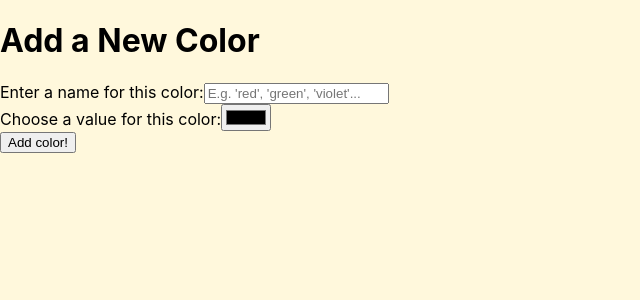
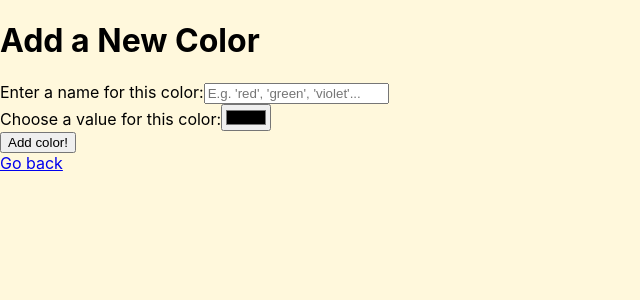
Before and after one commit to iam8/39.2-pt2-react-router-patterns, a React (Create React App) app: page /colors/new in a window 1280 px wide. Shown: the top 300 px of the page, without its empty margins (0-640 px from the left). Built offline with nearby package versions, Linux system fonts and the light colour scheme.

Commit message:
Add a Link to return to homepage

```diff
--- a/src/NewColorForm.js
+++ b/src/NewColorForm.js
@@ -1,5 +1,5 @@
 import React, {useState} from "react";
-import { useHistory } from "react-router-dom";
+import { useHistory, Link } from "react-router-dom";
 
 import "./NewColorForm.css";
 
@@ -68,6 +68,12 @@ function NewColorForm ({addColor}) {
                 </button>
             </form>
 
+            <div>
+                <Link to="/colors">
+                    Go back
+                </Link>
+            </div>
+
         </div>
     )
 }
```
